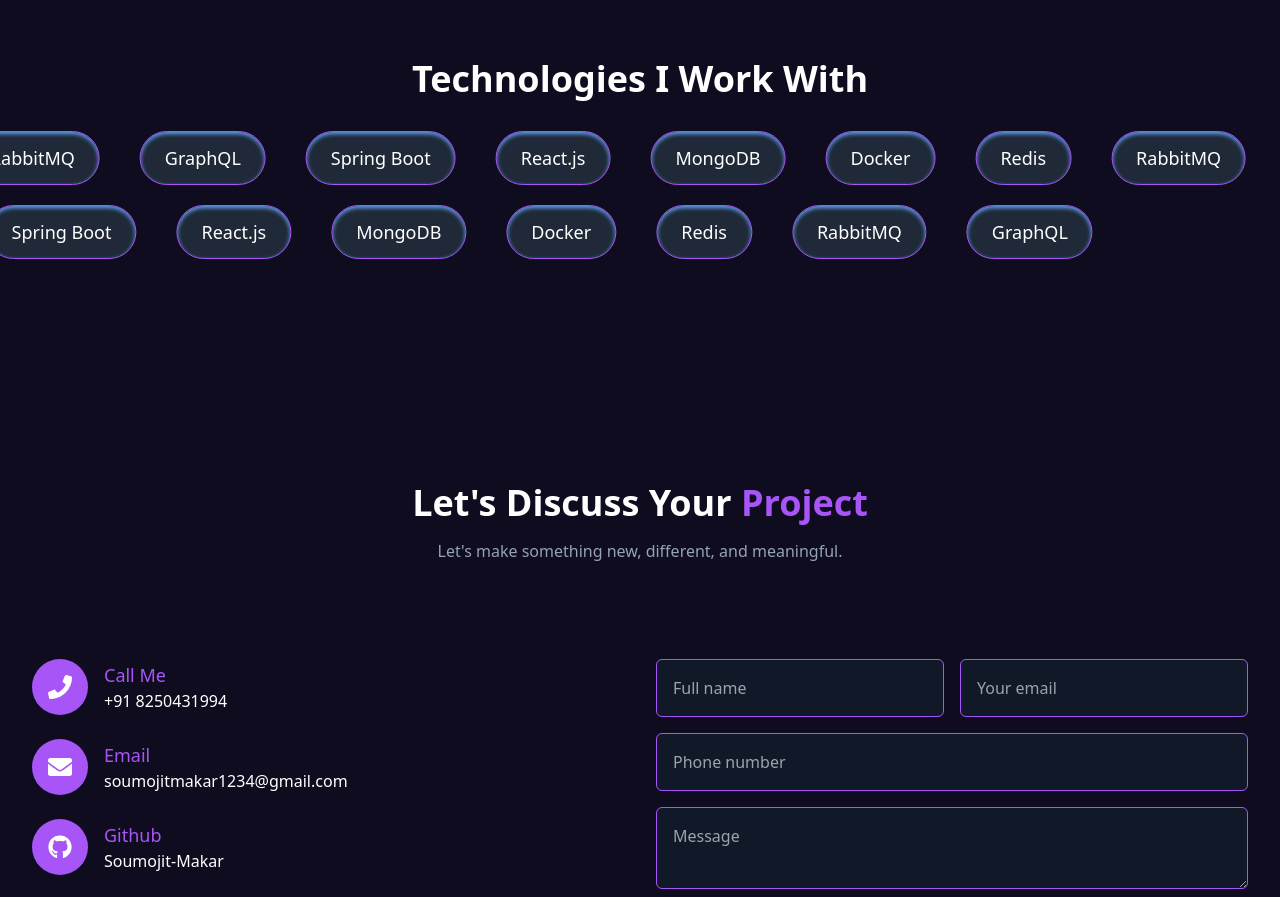
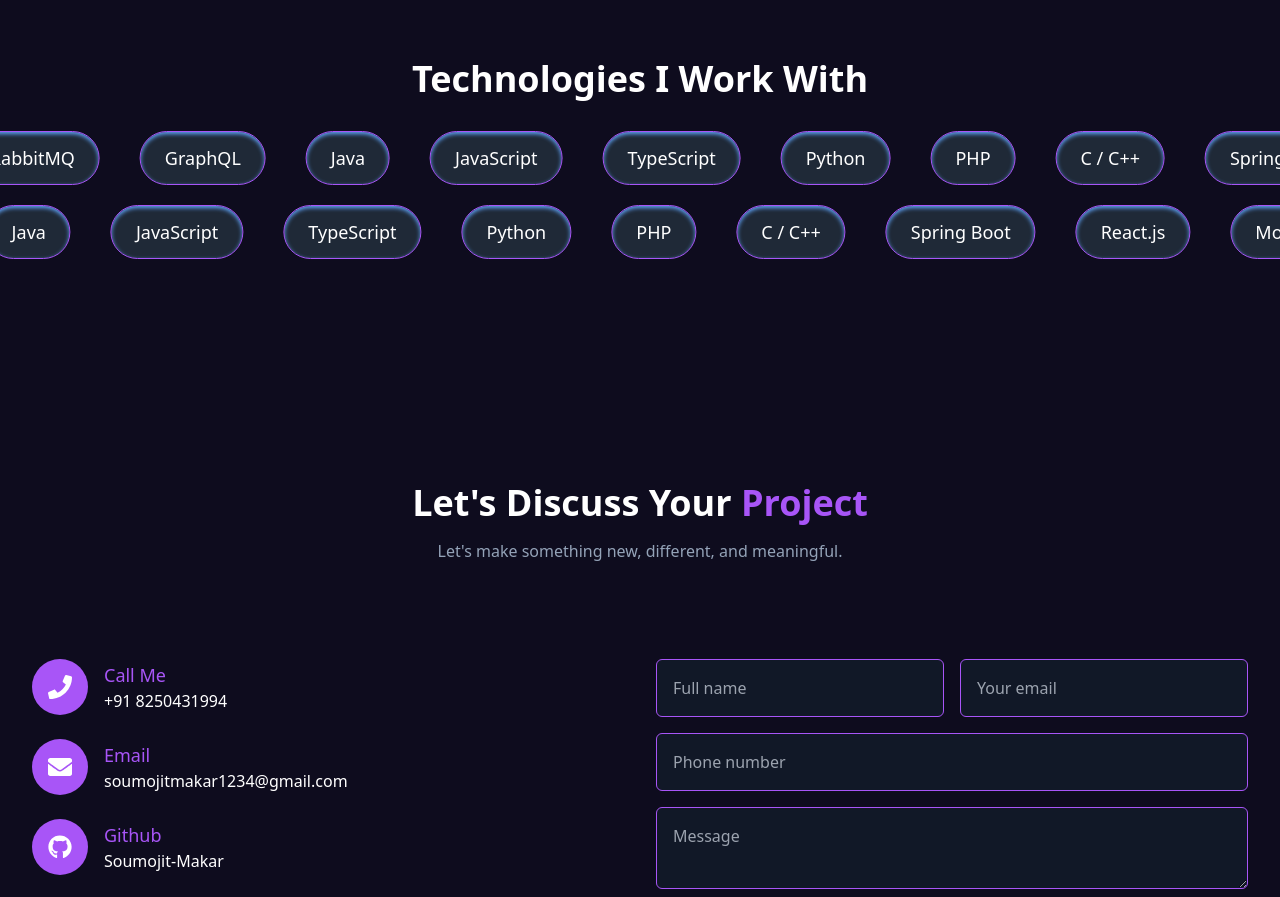
Before and after one commit to Soumojit-Makar/My-Portfolio, a React (Vite) app: page / in a window 1280 px wide. Shown: the part 2640-3537 px from the top of the page. Built offline with nearby package versions, Linux system fonts and the light colour scheme.

Commit message:
Fix build issue3

```diff
--- a/src/components/Companies.jsx
+++ b/src/components/Companies.jsx
@@ -11,6 +11,12 @@
     "Redis",
     "RabbitMQ",
     "GraphQL",
+    "Java",
+    "JavaScript",
+    "TypeScript",
+    "Python",
+    "PHP",
+    "C / C++",
   ];
 
   const techList = [...technologies, ...technologies];
--- a/src/components/Contact.jsx
+++ b/src/components/Contact.jsx
@@ -80,7 +80,7 @@
             </div>
             <div>
               <p className="text-lg font-medium text-purple-500">LinkedIn</p>
-              <a href="https://github.com/https://www.linkedin.com/in/soumojit-makar-a9a119304?utm_source=share&utm_campaign=share_via&utm_content=profile&utm_medium=android_app" target="_blank" className="text-white">Soumojit Makar</a>
+              <a href="https://www.linkedin.com/in/soumojit-makar-a9a119304?utm_source=share&utm_campaign=share_via&utm_content=profile&utm_medium=android_app" target="_blank" className="text-white">Soumojit Makar</a>
             </div>
           </motion.div>
           <motion.div
```
